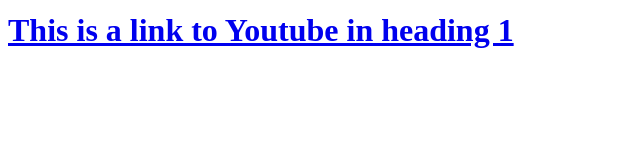
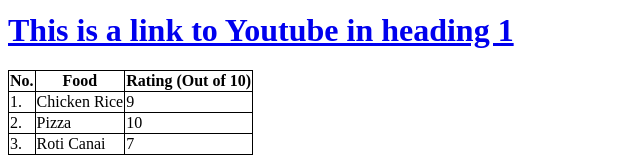
Before and after one commit to emirinmok/fullstack-web-dev, a plain HTML site: page day1/basic.html in a window 1280 px wide. Shown: the part 954-1117 px from the top of the page, without its empty margins (0-640 px from the left). Before the commit the page ends 1024 px from the top, so only its background shows below. Drawn offline with Linux system fonts and the light colour scheme.

Commit message:
Learnt table and little bit of CSS

```diff
--- a/day1/basic.html
+++ b/day1/basic.html
@@ -2,7 +2,15 @@
 <html>
     <head>
 
+        <style>
+            table, th, td{
+                border: 1px solid black;
+                border-collapse: collapse;
+            }
+        </style>
+
     </head>
+
     <body>
         <h1>This is a heading 1</h1>
         <h2>This is a heading 2</h2>
@@ -64,6 +72,37 @@
 
         <a href="https://www.youtube.com"><h1>This is a link to Youtube in heading 1</h1></a>
 
+        <table>
+            <!-- table row -->
+             <tr>
+                <!-- table heading -->
+                <th>No.</th>
+                <th>Food</th>
+                <th>Rating (Out of 10)</th>
+
+             </tr>
+             <!-- table data -->
+            <tr>
+             <td>1.</td>
+              <td>Chicken Rice</td>
+              <td>9</td>
+            </tr>
+
+            <tr>
+             <td>2.</td>
+              <td>Pizza</td>
+              <td>10</td>
+            </tr>
+
+            <tr>
+             <td>3.</td>
+              <td>Roti Canai</td>
+              <td>7</td>
+            </tr>
+
+
+        </table>
+
 
     </body>
     <footer>
```
